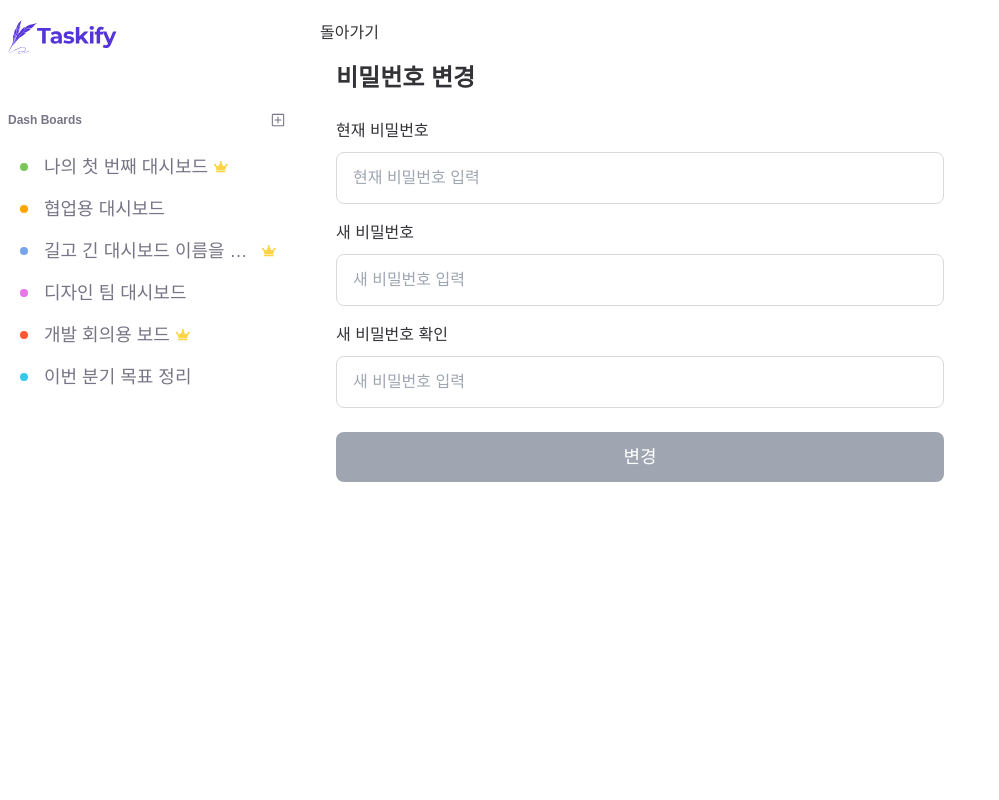
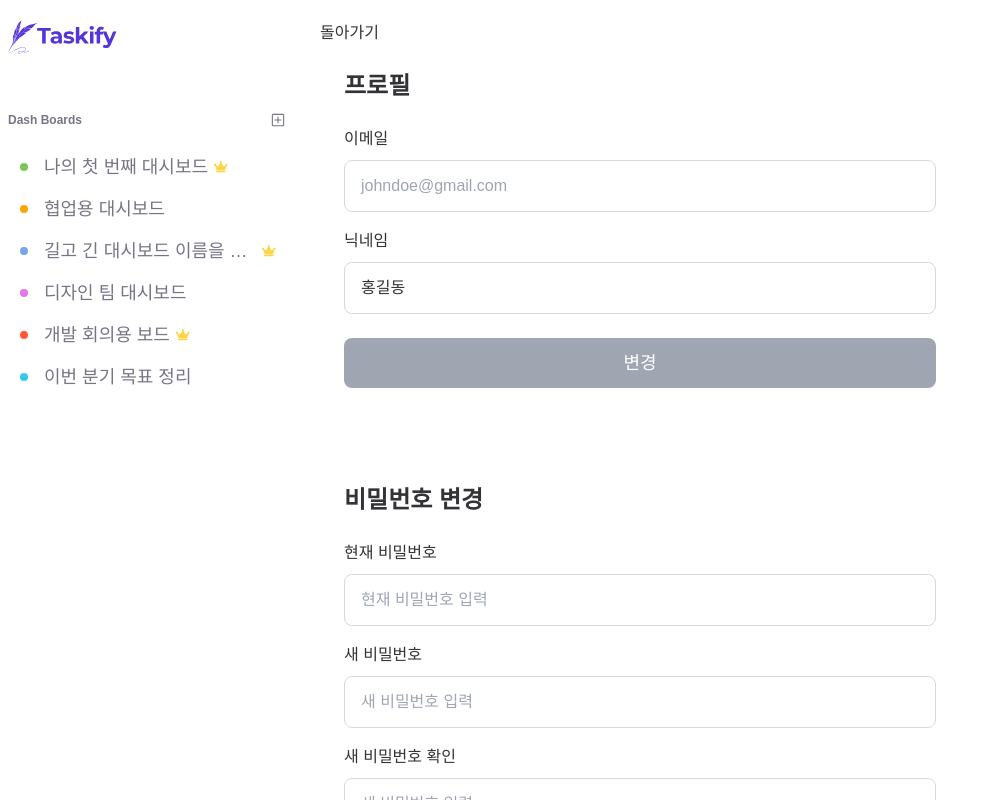
Before and after one commit to heresue/taskify, a Next.js app: page /mypage in a window 1280 px wide. Shown: the whole page, without its empty margins (0-999 px from the left). Built offline with nearby package versions, Linux system fonts and the light colour scheme; a web font is replaced by a local one.

Commit message:
Feat : ProfileEditForm - 닉네임 입력 필드 구현

```diff
--- a/app/(dashboard)/mypage/ChangePasswordForm.tsx
+++ b/app/(dashboard)/mypage/ChangePasswordForm.tsx
@@ -48,7 +48,7 @@ export default function ChangePasswordForm() {
   };
 
   return (
-    <form onSubmit={handleSubmit} className="p-4">
+    <form onSubmit={handleSubmit} className="p-4 md:p-6">
       <h2 className="text-bold20 text-black200 md:text-bold24">비밀번호 변경</h2>
       <div className="my-6 flex flex-col gap-4">
         <FormField
--- a/app/(dashboard)/mypage/ProfileEditForm.tsx
+++ b/app/(dashboard)/mypage/ProfileEditForm.tsx
@@ -1,3 +1,63 @@
+'use client';
+
+import Button from '@/components/common/Button';
+import FormField from '@/components/compound/form/FormField';
+import UploadImage from '@/components/compound/upload/UploadImage';
+import { validateLimitLengthNickname } from '@/utils/authValidate';
+import { useRef, useState } from 'react';
+
+const initialNickname = '홍길동';
+
 export default function ProfileEditForm() {
-  return <></>;
+  const [nickname, setNickname] = useState(initialNickname);
+  const [isNicknameValid, setIsNicknameValid] = useState(true);
+  const hasNicknameClickedRef = useRef<boolean>(false);
+
+  const canSubmit =
+    hasNicknameClickedRef.current && isNicknameValid && nickname !== initialNickname;
+
+  const handleNicknameBlur = (e: React.FocusEvent<HTMLInputElement>) => {
+    hasNicknameClickedRef.current = true;
+    setIsNicknameValid(validateLimitLengthNickname(e.target.value));
+  };
+
+  const handleSubmit = async (e: React.FormEvent) => {
+    e.preventDefault();
+  };
+
+  return (
+    <form onSubmit={handleSubmit} className="p-4 md:p-6">
+      <h2 className="text-bold20 text-black200 md:text-bold24">프로필</h2>
+      <div className="my-6 flex flex-col md:flex-row">
+        {/* <UploadImage /> */}
+        <div className="w-full">
+          <div className="mb-6 flex flex-col gap-4">
+            <div className="flex flex-col gap-2">
+              <label className={`text-black200 text-regular14 md:text-regular16`}>이메일</label>
+              <div className="text-gray400 text-regular16 border-gray300 hover:border-violet focus-within:border-violet rounded-lg border-1 px-4 py-3 transition-colors">
+                {'johndoe@gmail.com'}
+              </div>
+            </div>
+            <FormField
+              id="nickname"
+              name="nickname"
+              type="text"
+              label="닉네임"
+              placeholder="닉네임"
+              fieldType="input"
+              errorMessage="닉네임을 입력해 주세요."
+              customLabelClass="text-regular14 md:text-regular16"
+              onChange={(e) => setNickname(e.target.value)}
+              onBlur={handleNicknameBlur}
+              isValid={isNicknameValid}
+              value={nickname}
+            />
+          </div>
+          <Button type="submit" size="auth" disabled={!canSubmit} fullWidth={true}>
+            변경
+          </Button>
+        </div>
+      </div>
+    </form>
+  );
 }
```
